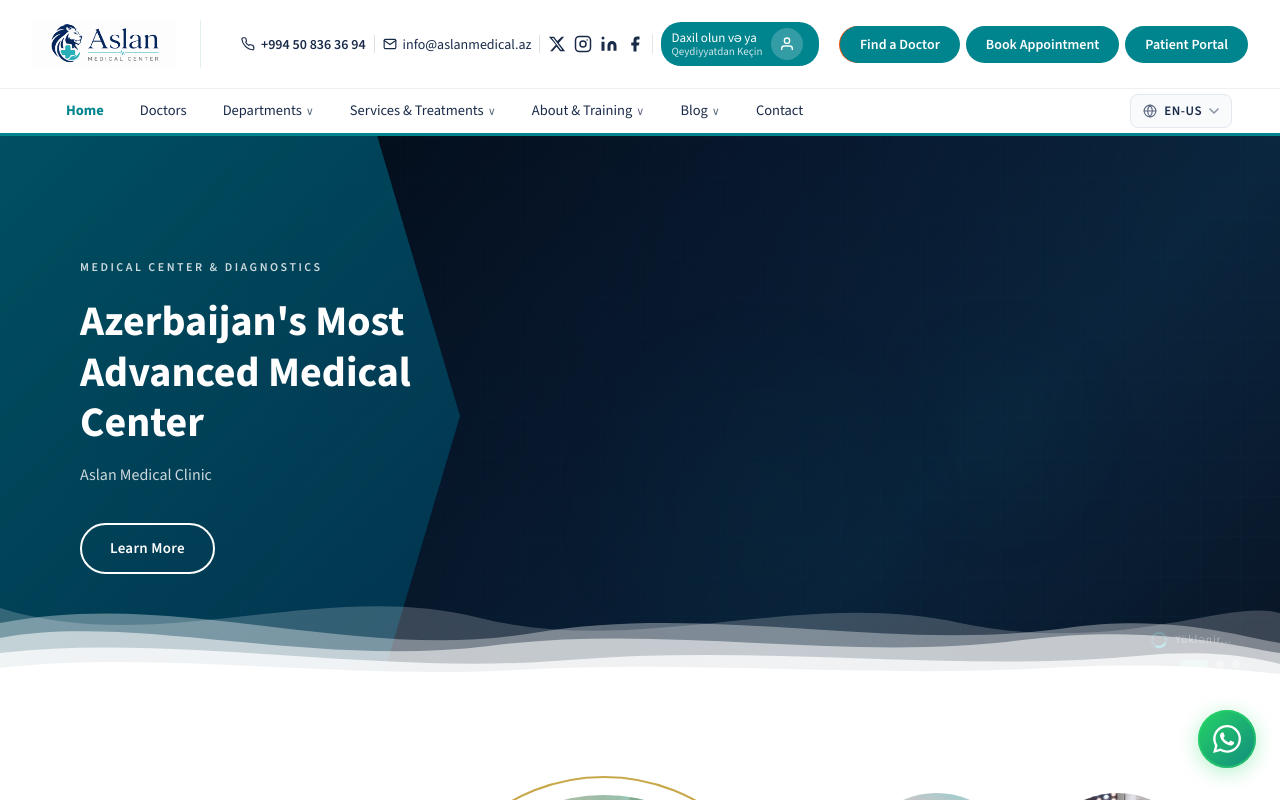
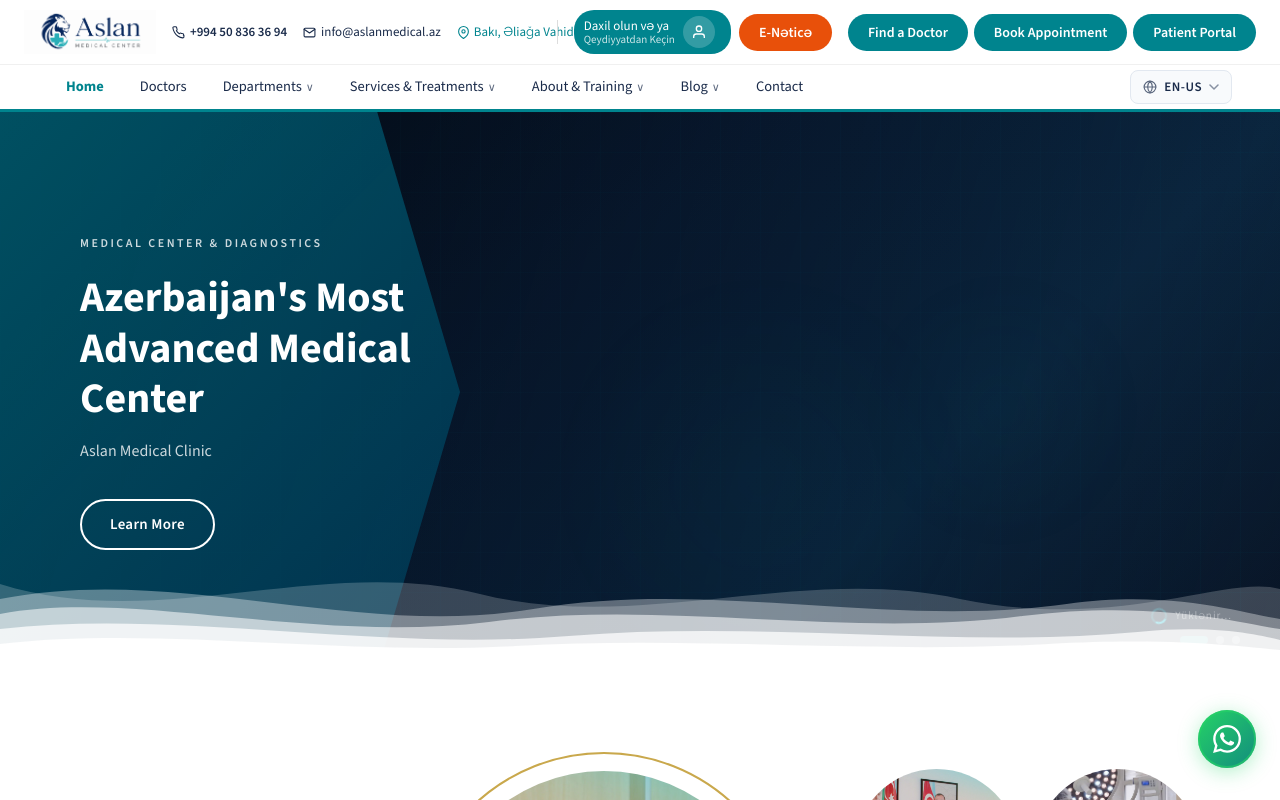
Before and after one commit to elmir-aslanov/Hospital-Management-System, a React (Vite) app in the folder client/: page / in a window 1280 px wide. Shown: the top 800 px of the page. Built offline with nearby package versions, Linux system fonts and the light colour scheme.

Commit message:
feat: add location to navbar and clean up layout spacing

```diff
--- a/client/src/components/Navbar.jsx
+++ b/client/src/components/Navbar.jsx
@@ -170,25 +170,18 @@
 
         {/* ══ LAYER 2 — Middle Bar ═══════════════════════ */}
         <div className="mid-bar" style={{
-          height: '88px',
           background: '#ffffff',
           boxShadow: '0 2px 12px rgba(0,0,0,0.06)',
-          padding: '0 32px',
+          padding: '10px 24px',
           display: 'flex',
           alignItems: 'center',
-          justifyContent: 'space-between',
           gap: '16px',
         }}>
 
-          {/* Logo */}
-          <div style={{
-            display: 'flex', alignItems: 'center', flexShrink: 0,
-            marginRight: '24px', paddingRight: '24px',
-            borderRight: '1.5px solid rgba(0,132,142,0.12)',
-          }}>
-            <Link to="/" style={{ display: 'inline-flex', alignItems: 'center', textDecoration: 'none' }}>
+          {/* 1. Logo */}
+          <Link to="/" style={{ display: 'inline-flex', alignItems: 'center', textDecoration: 'none', flexShrink: 0 }}>
             <img src="/logo.png" alt="Aslan Medical"
-                style={{ height: '48px', width: 'auto', objectFit: 'contain' }}
+              style={{ height: '44px', width: 'auto', objectFit: 'contain' }}
               className="navbar-logo"
               onError={e => {
                 e.currentTarget.style.display = 'none';
@@ -208,59 +201,68 @@
               ElmirMed
             </span>
           </Link>
-          </div>
 
-          {/* Center — single row: phone | divider | email | divider | socials */}
-          <div className="mid-social" style={{
-            flex: 1, minWidth: 0, display: 'flex', alignItems: 'center',
-            gap: '8px', flexWrap: 'nowrap',
-          }}>
+          {/* 2. Contact: phone + email */}
+          <div className="mid-social" style={{ display: 'flex', alignItems: 'center', gap: '16px', minWidth: 0 }}>
             <a href="tel:+994508363694" style={{
-              display: 'flex', alignItems: 'center', gap: '6px',
-              color: '#1a2b4a', fontWeight: 600, fontSize: '14px',
+              display: 'flex', alignItems: 'center', gap: '5px',
+              color: '#1a2b4a', fontWeight: 600, fontSize: '13px',
               fontFamily: FONT, textDecoration: 'none',
               transition: 'color 0.2s', whiteSpace: 'nowrap',
             }}
               onMouseEnter={e => e.currentTarget.style.color = TEAL}
               onMouseLeave={e => e.currentTarget.style.color = '#1a2b4a'}
             >
-              <svg width="14" height="14" viewBox="0 0 24 24" fill="none" stroke="currentColor" strokeWidth="2" strokeLinecap="round" strokeLinejoin="round">
+              <svg width="13" height="13" viewBox="0 0 24 24" fill="none" stroke="currentColor" strokeWidth="2" strokeLinecap="round" strokeLinejoin="round">
                 <path d="M22 16.92v3a2 2 0 0 1-2.18 2 19.79 19.79 0 0 1-8.63-3.07A19.5 19.5 0 0 1 4.69 12a19.79 19.79 0 0 1-3.07-8.67A2 2 0 0 1 3.6 1.27h3a2 2 0 0 1 2 1.72 12.84 12.84 0 0 0 .7 2.81 2 2 0 0 1-.45 2.11L8.09 8.91a16 16 0 0 0 5.5 5.5l.76-.76a2 2 0 0 1 2.11-.45 12.84 12.84 0 0 0 2.81.7A2 2 0 0 1 21 16.92z"/>
               </svg>
               +994 50 836 36 94
             </a>
 
-            <span style={{ width: '1px', height: '18px', background: 'rgba(0,0,0,0.12)', flexShrink: 0 }} />
-
             <a href="mailto:info@aslanmedical.az" style={{
-              display: 'flex', alignItems: 'center', gap: '6px',
-              color: '#1a2b4a', fontWeight: 500, fontSize: '14px',
+              display: 'flex', alignItems: 'center', gap: '5px',
+              color: '#1a2b4a', fontWeight: 500, fontSize: '13px',
               fontFamily: FONT, textDecoration: 'none',
               transition: 'color 0.2s', whiteSpace: 'nowrap',
             }}
               onMouseEnter={e => e.currentTarget.style.color = TEAL}
               onMouseLeave={e => e.currentTarget.style.color = '#1a2b4a'}
             >
-              <svg width="14" height="14" viewBox="0 0 24 24" fill="none" stroke="currentColor" strokeWidth="2" strokeLinecap="round" strokeLinejoin="round">
+              <svg width="13" height="13" viewBox="0 0 24 24" fill="none" stroke="currentColor" strokeWidth="2" strokeLinecap="round" strokeLinejoin="round">
                 <path d="M4 4h16c1.1 0 2 .9 2 2v12c0 1.1-.9 2-2 2H4c-1.1 0-2-.9-2-2V6c0-1.1.9-2 2-2z"/>
                 <polyline points="22,6 12,13 2,6"/>
               </svg>
               info@aslanmedical.az
             </a>
 
-            <span style={{ width: '1px', height: '18px', background: 'rgba(0,0,0,0.12)', flexShrink: 0 }} />
+            {/* 3. Location */}
+            <span style={{
+              display: 'flex', alignItems: 'center', gap: '4px',
+              color: TEAL, fontSize: '13px', fontFamily: FONT, whiteSpace: 'nowrap',
+            }}>
+              <svg width="13" height="13" viewBox="0 0 24 24" fill="none" stroke="currentColor" strokeWidth="2" strokeLinecap="round" strokeLinejoin="round">
+                <path d="M21 10c0 7-9 13-9 13S3 17 3 10a9 9 0 0 1 18 0z"/>
+                <circle cx="12" cy="10" r="3"/>
+              </svg>
+              Bakı, Əliağa Vahid 12
+            </span>
 
+            {/* 4. Social icons */}
             {SOCIALS.map(({ Icon, label, href }) => (
               <span key={label} aria-label={label}
                 onClick={() => openExternalLink(href, label)}
-                style={{ color: '#1a2b4a', lineHeight: 0, transition: 'color 0.2s, transform 0.2s', cursor: 'pointer' }}
+                style={{ color: '#1a2b4a', lineHeight: 0, transition: 'color 0.2s, transform 0.2s', cursor: 'pointer', flexShrink: 0 }}
                 onMouseEnter={e => { e.currentTarget.style.color = TEAL; e.currentTarget.style.transform = 'scale(1.1)'; }}
                 onMouseLeave={e => { e.currentTarget.style.color = '#1a2b4a'; e.currentTarget.style.transform = 'scale(1)'; }}
               ><Icon /></span>
             ))}
+          </div>
 
-            <span style={{ width: '1px', height: '20px', background: 'rgba(0,0,0,0.1)', flexShrink: 0 }} />
+          {/* 5. Divider */}
+          <span style={{ width: '1px', height: '24px', background: '#ddd', flexShrink: 0 }} />
 
+          {/* 6. Left button group: login pill + E-Nəticə */}
+          <div style={{ display: 'flex', alignItems: 'center', gap: '8px', flexShrink: 0 }}>
             {isAuthenticated ? (
               <div className="mid-login"
                 onClick={() => {
@@ -322,18 +324,15 @@
               </div>
             )}
 
-            {/* E-Nəticə — left group */}
             <button onClick={() => navigate('/e-netice')} style={{
               fontSize: '14px', fontWeight: 600, fontFamily: FONT,
               color: '#ffffff', border: 'none', cursor: 'pointer',
               background: '#e8500a', padding: '8px 20px',
               borderRadius: '20px', whiteSpace: 'nowrap', flexShrink: 0,
-              marginLeft: '12px',
             }}>E-Nəticə</button>
-
           </div>
 
-          {/* Action buttons — right-aligned */}
+          {/* 7. Right button group */}
           <div className="mid-actions" style={{ display: 'flex', alignItems: 'center', gap: '6px', marginLeft: 'auto', flexShrink: 0 }}>
             {[
               { key: 'findDoctor',     label: t('header.findDoctor') },
```
Lines whose indentation alone changed are shown as unchanged.
